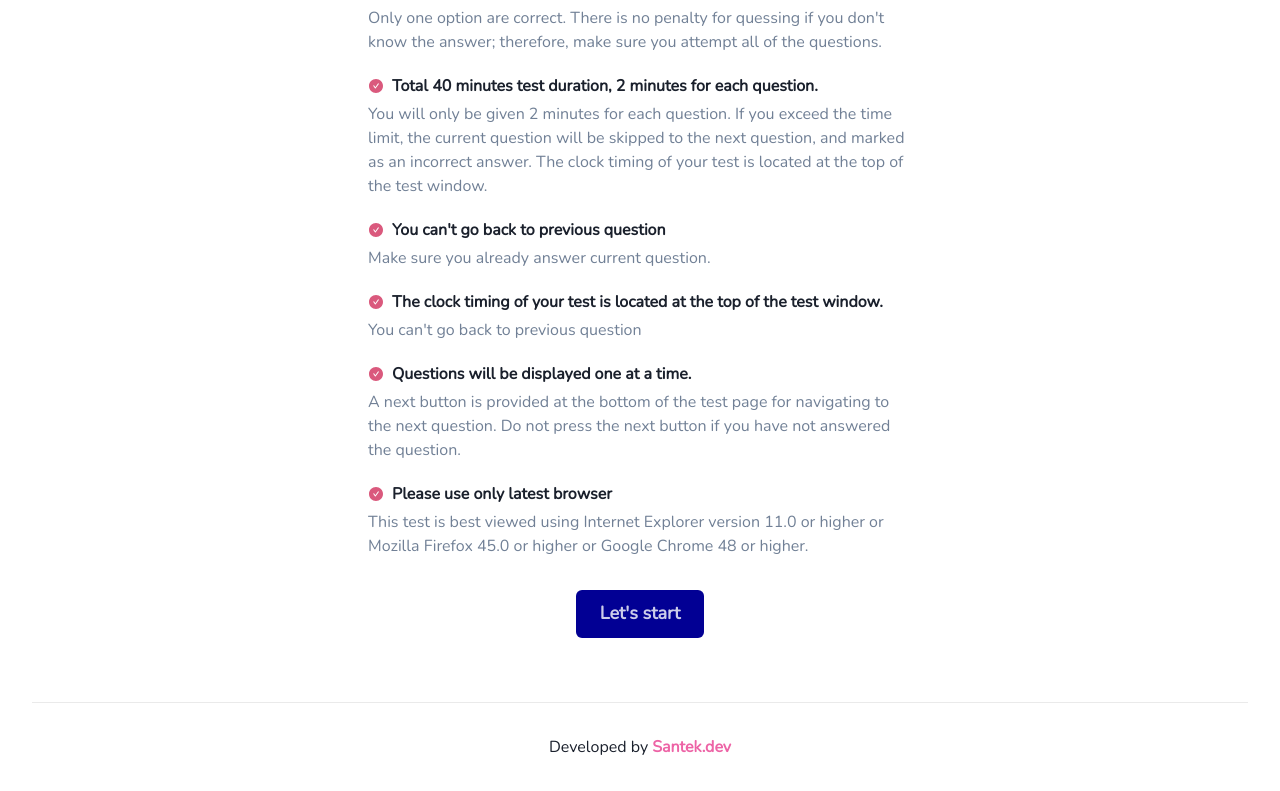
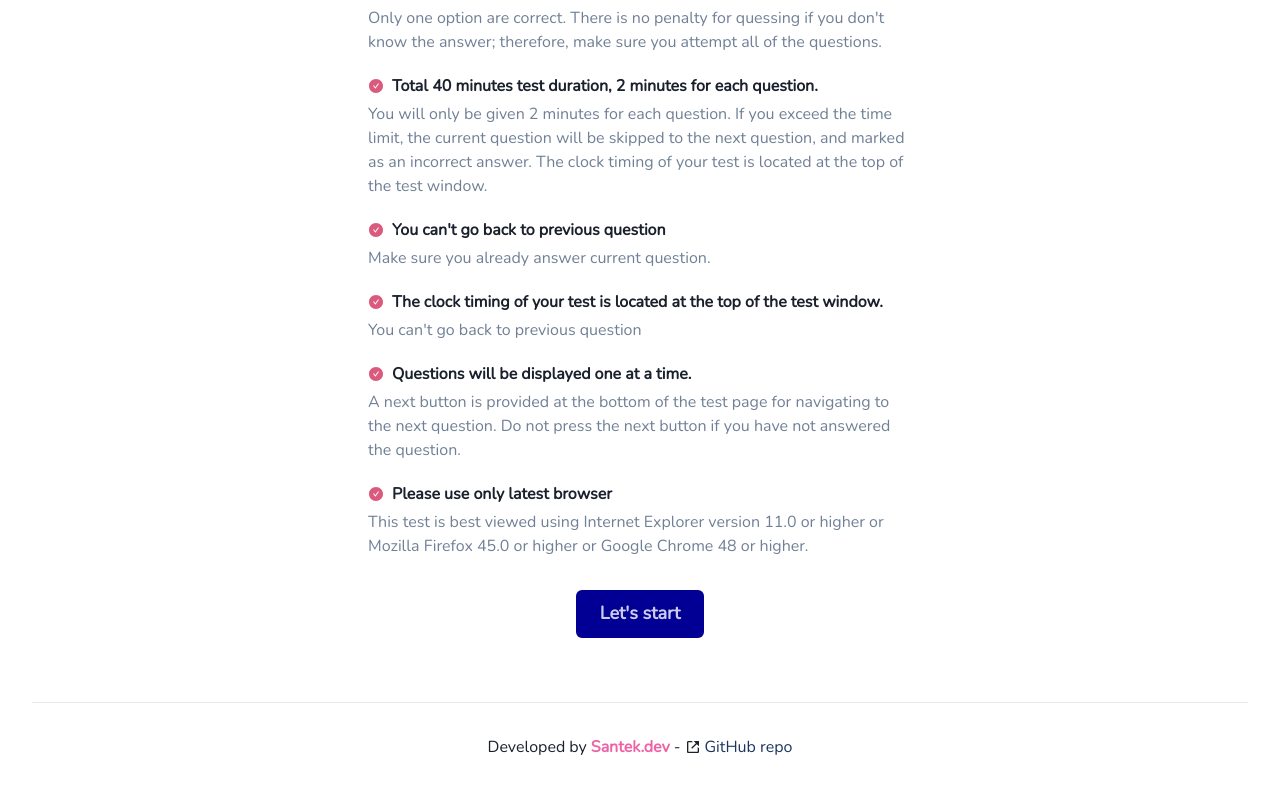
Before and after one commit to iamsantek/placementek, a Next.js app: page / in a window 1280 px wide. Shown: the part 381-1172 px from the top of the page. Built offline with nearby package versions, Linux system fonts and the light colour scheme.

Commit message:
Update footer

```diff
--- a/components/layout/Layout.tsx
+++ b/components/layout/Layout.tsx
@@ -1,9 +1,10 @@
 import React from 'react'
 import Head from 'next/head'
 import { Box, Text } from '@chakra-ui/react'
+import { BiLinkExternal } from 'react-icons/bi'
 import styles from '../../styles/Home.module.css'
 
-export default function Layout ({ children }: { children: React.ReactNode }) {
+export default function Layout({ children }: { children: React.ReactNode }) {
     return (
         <>
             <div className={styles.container}>
@@ -18,16 +19,35 @@ export default function Layout ({ children }: { children: React.ReactNode }) {
                     {children}
                 </main>
                 <footer className={styles.footer}>
+                    <Box display='flex' gap={1}>
+                        <Text>Developed by</Text>
                         <a
                             href="https://go.santek.dev/me"
                             target="_blank"
                             rel="noopener noreferrer"
                         >
-                    <Box display='flex' gap={1}>
-                        <Text>Developed by</Text>
                             <Text color='pink.400' fontWeight='bold'>Santek.dev</Text>
+                        </a>
+                        -
+                        <a
+                            href="https://go.santek.dev/placementek-repo"
+                            target="_blank"
+                            rel="noopener noreferrer"
+                        >
+                        <Box
+                            alignItems='center'
+                            display='flex'
+                            flexDirection='row'
+                            gap={1}
+                        >
+                            <BiLinkExternal />
+                            <Text
+                                color='blue.900'
+                            >GitHub repo</Text>
                         </Box>
                         </a>
+                    </Box>
+
                 </footer>
             </div>
         </>
```
Lines whose indentation alone changed are shown as unchanged.
